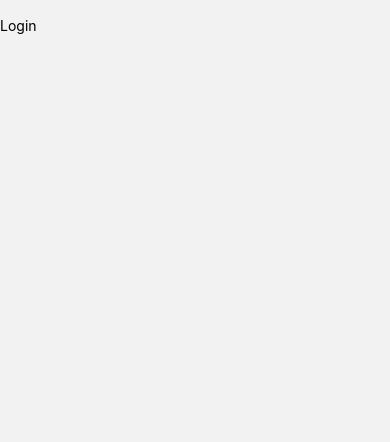
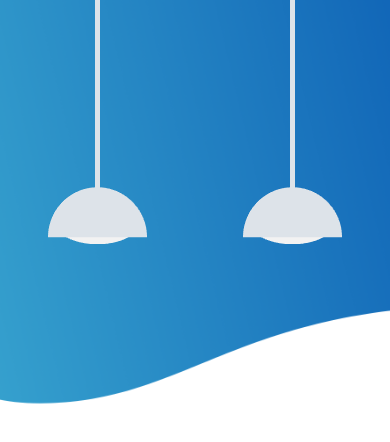
Before and after one commit to prinsukarn/loginui, a React Native app in the folder login/: screen /Login in a window 390 px wide. Shown: the top 442 px of the page. Built offline with nearby package versions, Linux system fonts and the light colour scheme.

Commit message:
feat: add lights to background, fix errors

```diff
--- /dev/null
+++ b/login/app.d.ts
@@ -0,0 +1 @@
+/// <reference types="nativewind/types" />
--- a/login/package.json
+++ b/login/package.json
@@ -12,7 +12,9 @@
     "react-native-reanimated": "3.10.0",
     "react-native-safe-area-context": "4.10.1",
     "react-native-screens": "3.31.1",
-    "react-native-web": "~0.19.6"
+    "react-native-web": "~0.19.6",
+    "typescript": "~5.3.3",
+    "@types/react": "~18.2.79"
   },
   "devDependencies": {
     "@babel/core": "^7.19.3",
--- a/login/screens/loginScreen.js
+++ b/login/screens/loginScreen.js
@@ -1,15 +1,26 @@
-import { View, Text, Image } from "react-native";
+import { View, Text, Image, StatusBar } from "react-native";
 import React from "react";
 
 export default function LoginScreen() {
   return (
     <View className="bg-white h-full w-full">
+      <StatusBar style="light" />
       <Image
         style={{ resizeMode: "cover", width: "100%", height: "100%" }}
         source={require("../assets/images/background.png")}
         resizeMode={"cover"}
       />
-      <Text>Login</Text>
+      {/* Lights */}
+      <View className="flex-row justify-around w-full absolute">
+        <Image
+          className="h-[225] w-[90]"
+          source={require("../assets/images/light.png")}
+        />
+        <Image
+          className="h-[160] w-[65]"
+          source={require("../assets/images/light.png")}
+        />
+      </View>
     </View>
   );
 }
--- a/login/tailwind.config.js
+++ b/login/tailwind.config.js
@@ -1,6 +1,6 @@
 /** @type {import('tailwindcss').Config} */
 module.exports = {
-  content: ["./App.{js,jsx,ts,tsx}", "./<screens/**/*.{js,jsx,ts,tsx}"],
+  content: ["./App.{js,jsx,ts,tsx}", "./screens/**/*.{js,jsx,ts,tsx}"],
   theme: {
     extend: {},
   },
```
Also changed, not shown: 1 other file (tests, documents, lock files or other folders).
